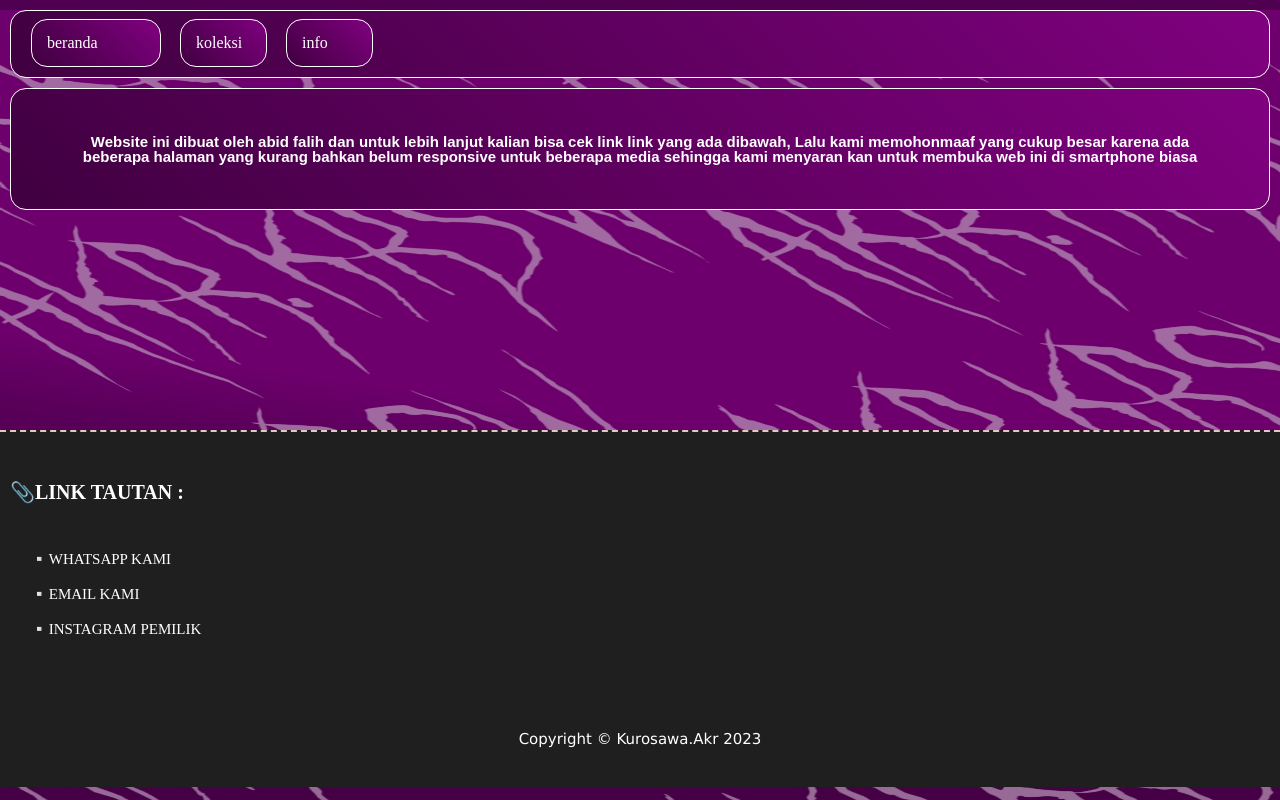
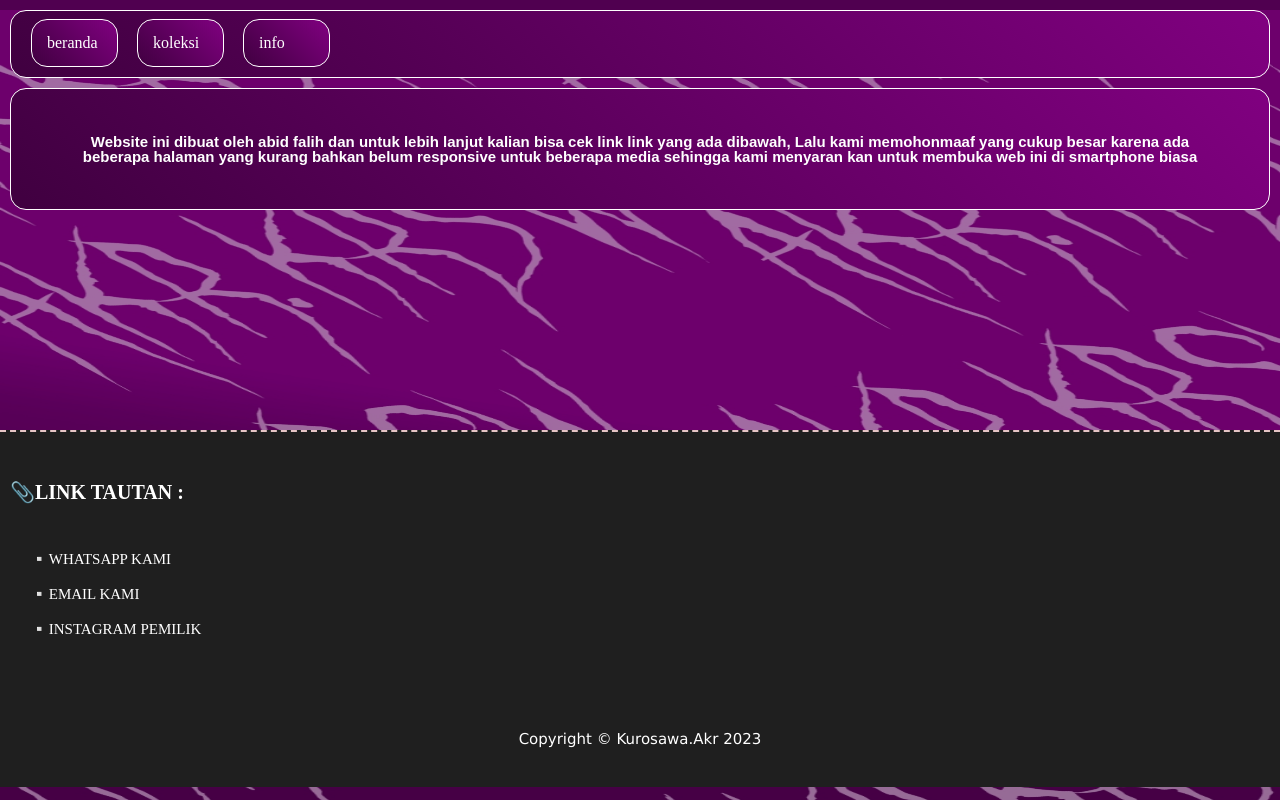
Before and after one commit to zero-termux/kurosawa, a plain HTML site: page Tentang.html in a window 1280 px wide. In both pictures the pointer is over the link "beranda". Drawn offline with Linux system fonts and the light colour scheme.

Commit message:
Update tentang.css

```diff
--- a/tentang.css
+++ b/tentang.css
@@ -95,7 +95,7 @@ position: relative;
 }
 
 .sidebar a:hover{
-width: 150px;
+width: 85px;
 }
 
 .kotak h1 {
@@ -205,7 +205,7 @@ position: relative;
 }
 
 .sidebar a:hover{
-width: 130px;
+width: 85px;
 }
 
 .kotak h1 {
```
